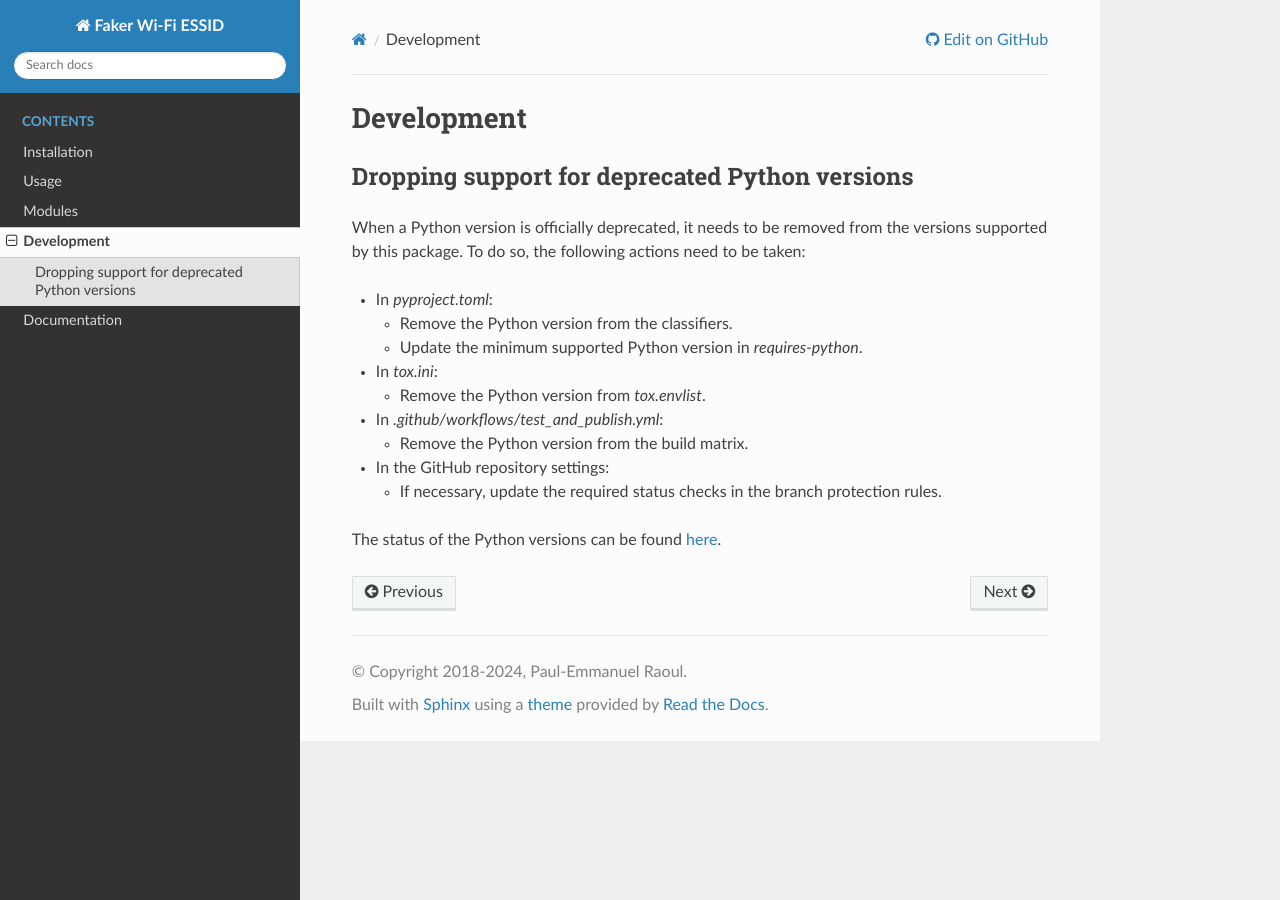
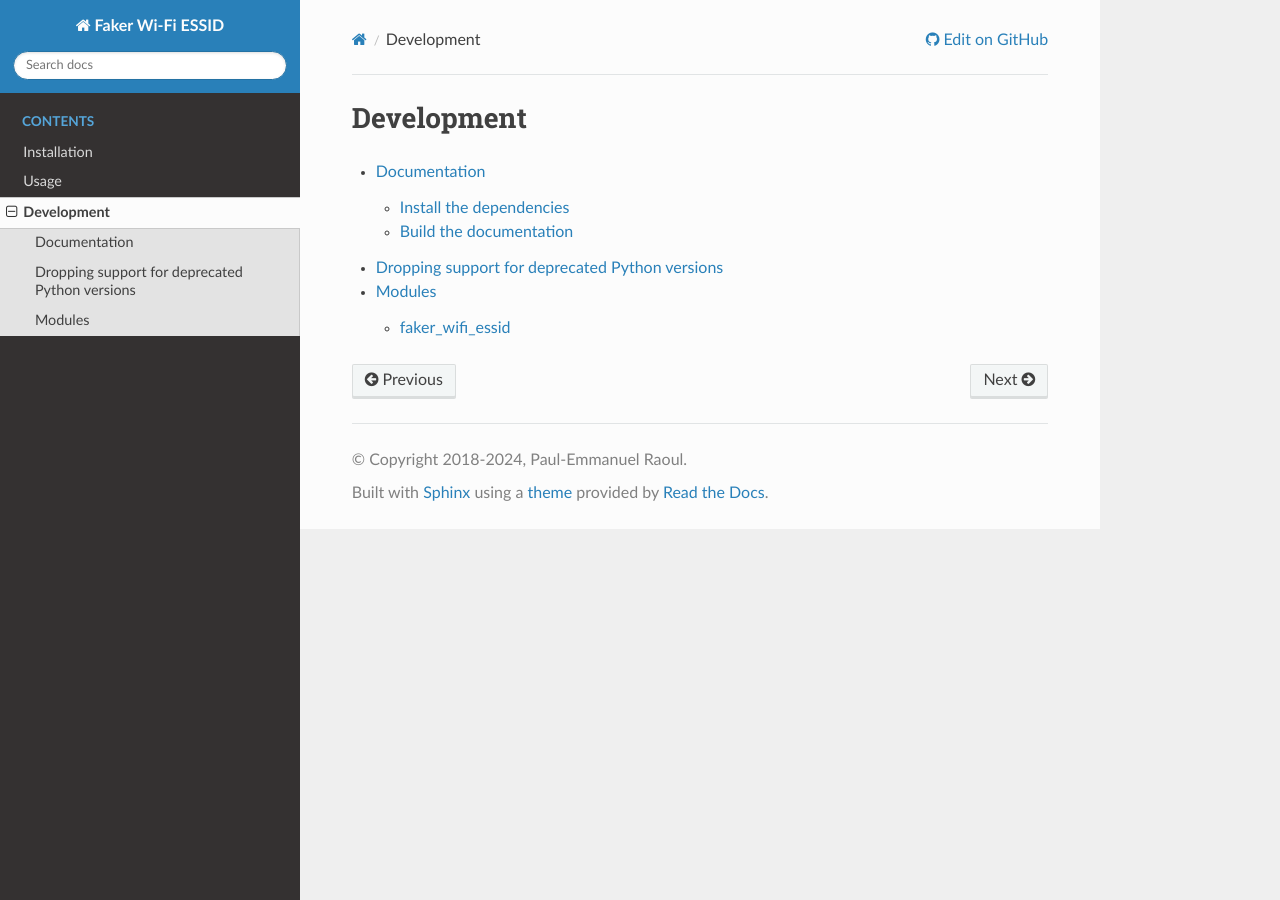
Before and after one commit to SkypLabs/faker-wifi-essid, a Sphinx documentation site: the page built from docs/development.rst, in a window 1280 px wide. Built offline with Sphinx 7.4.7 and the Read the Docs theme 3.1.0, drawn with Linux system fonts in a browser that asks for light colours.

Commit message:
Reorganise documentation pages

```diff
--- a/docs/development.rst
+++ b/docs/development.rst
@@ -2,29 +2,8 @@
 Development
 ===========
 
-Dropping support for deprecated Python versions
------------------------------------------------
+.. toctree::
+   :glob:
+   :maxdepth: 2
 
-When a Python version is officially deprecated, it needs to be removed from the
-versions supported by this package. To do so, the following actions need to be taken:
-
-* In `pyproject.toml`:
-
-  * Remove the Python version from the classifiers.
-  * Update the minimum supported Python version in `requires-python`.
-
-* In `tox.ini`:
-
-  * Remove the Python version from `tox.envlist`.
-
-* In `.github/workflows/test_and_publish.yml`:
-
-  * Remove the Python version from the build matrix.
-
-* In the GitHub repository settings:
-
-  * If necessary, update the required status checks in the branch protection
-    rules.
-
-The status of the Python versions can be found `here
-<https://devguide.python.org/versions/>`_.
+   development/*
--- a/docs/modules.rst
+++ b/docs/development/modules.rst
@@ -5,7 +5,7 @@ Modules
 The different modules of Faker Wi-Fi ESSID will be listed here.
 
 .. toctree::
+   :glob:
    :maxdepth: 1
-   :glob:
 
    modules/*
--- a/docs/index.rst
+++ b/docs/index.rst
@@ -14,11 +14,10 @@ Faker Wi-Fi ESSID is a `Faker`_ provider for Wi-Fi ESSIDs.
 
 .. toctree::
    :caption: Contents
+   :maxdepth: 2
 
    installation
    usage
-   modules
    development
-   documentation
 
 .. _Faker: https://github.com/joke2k/faker/
```
Also changed, not shown: docs/development/drop-deprecated-py-versions.rst (added, +27 -0 lines), docs/development/documentation.rst (renamed from docs/documentation.rst), docs/development/modules/faker_wifi_essid.rst (renamed from docs/modules/faker_wifi_essid.rst).
